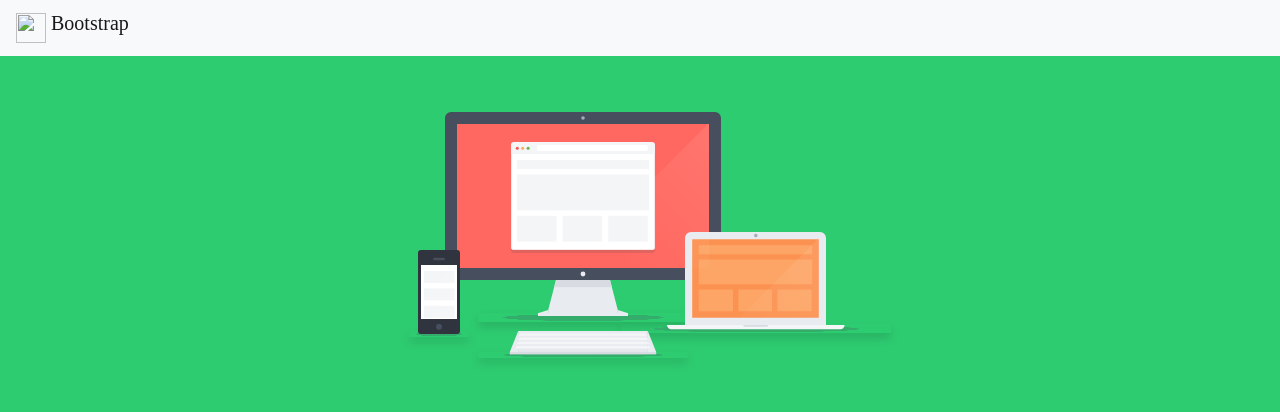
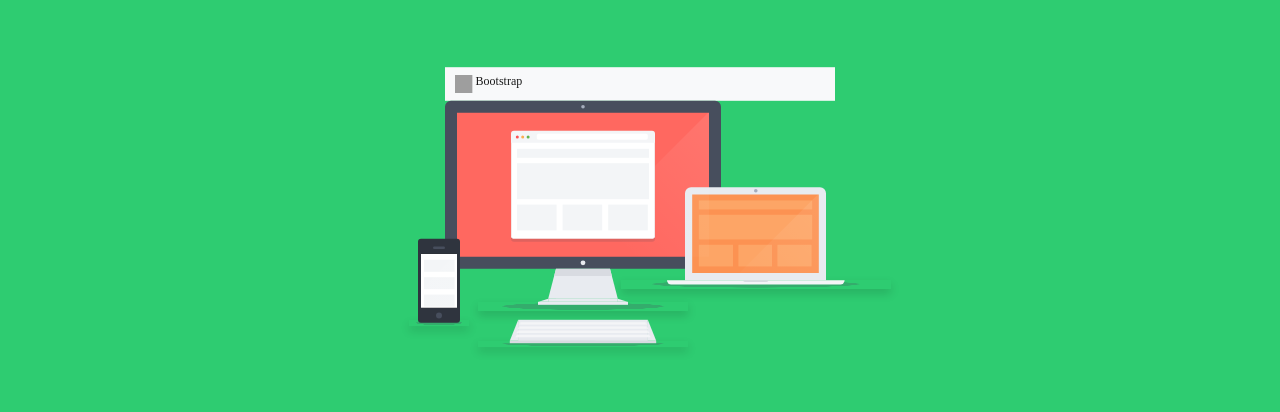
Before and after one commit to yayanheeh/theme, a plain HTML site: page theme/index.html in a window 1280 px wide. Drawn offline with nearby package versions, Linux system fonts and the light colour scheme; grey boxes are pictures that could not be loaded.

Commit message:
Update index.html

```diff
--- a/theme/index.html
+++ b/theme/index.html
@@ -544,12 +544,13 @@ body {
 <body>
 
  <!-- Image and text -->
-<nav class="navbar navbar-light bg-light">
+ <div class="container">
+    <nav class="navbar navbar-light bg-light">
   <a class="navbar-brand" href="#">
-    <img src="/docs/4.1/assets/brand/bootstrap-solid.svg" width="30" height="30" class="d-inline-block align-top" alt="">
+    <img src="//yayanheeh.online/lo-go.png" width="30" height="30" class="d-inline-block align-top" alt="">
     Bootstrap
   </a>
-</nav> <div class="container">
+</nav>
 <div class="screen monitor">
   <div class="content">
     <div class="pg">
```
